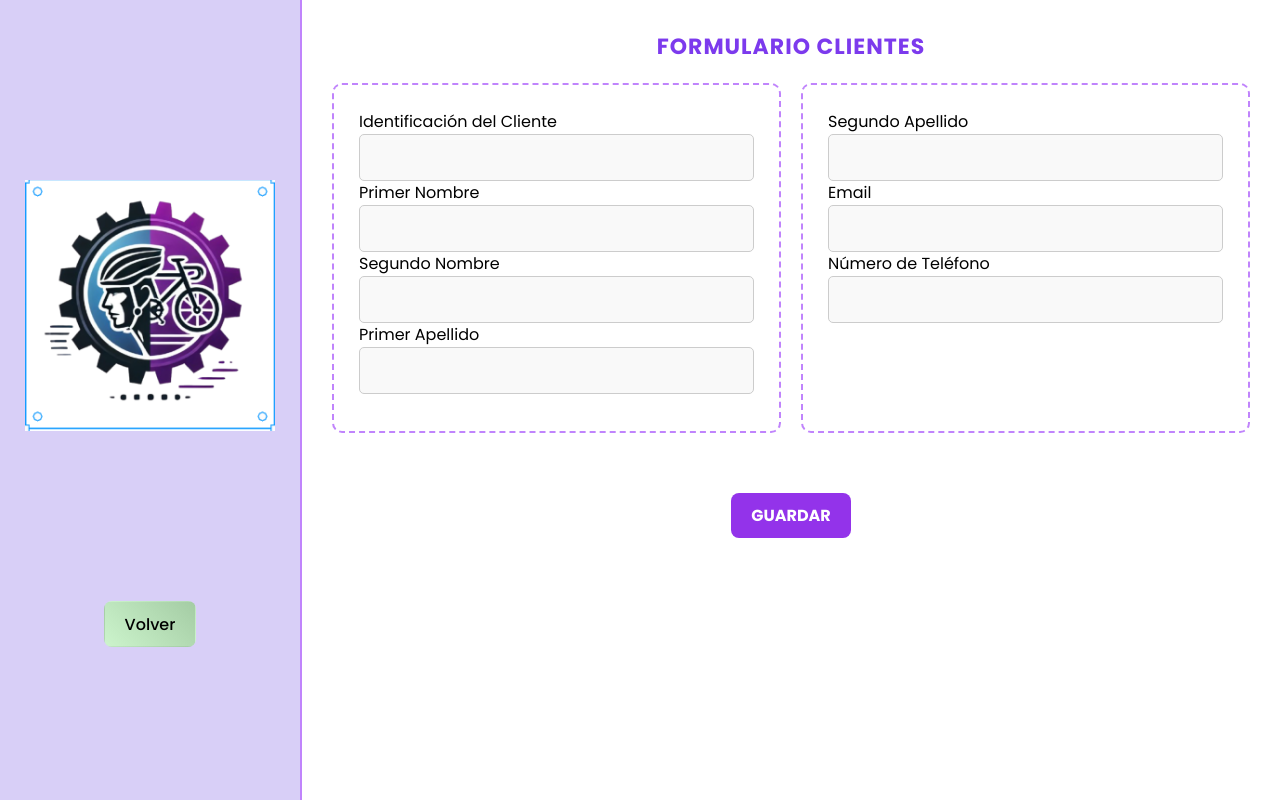
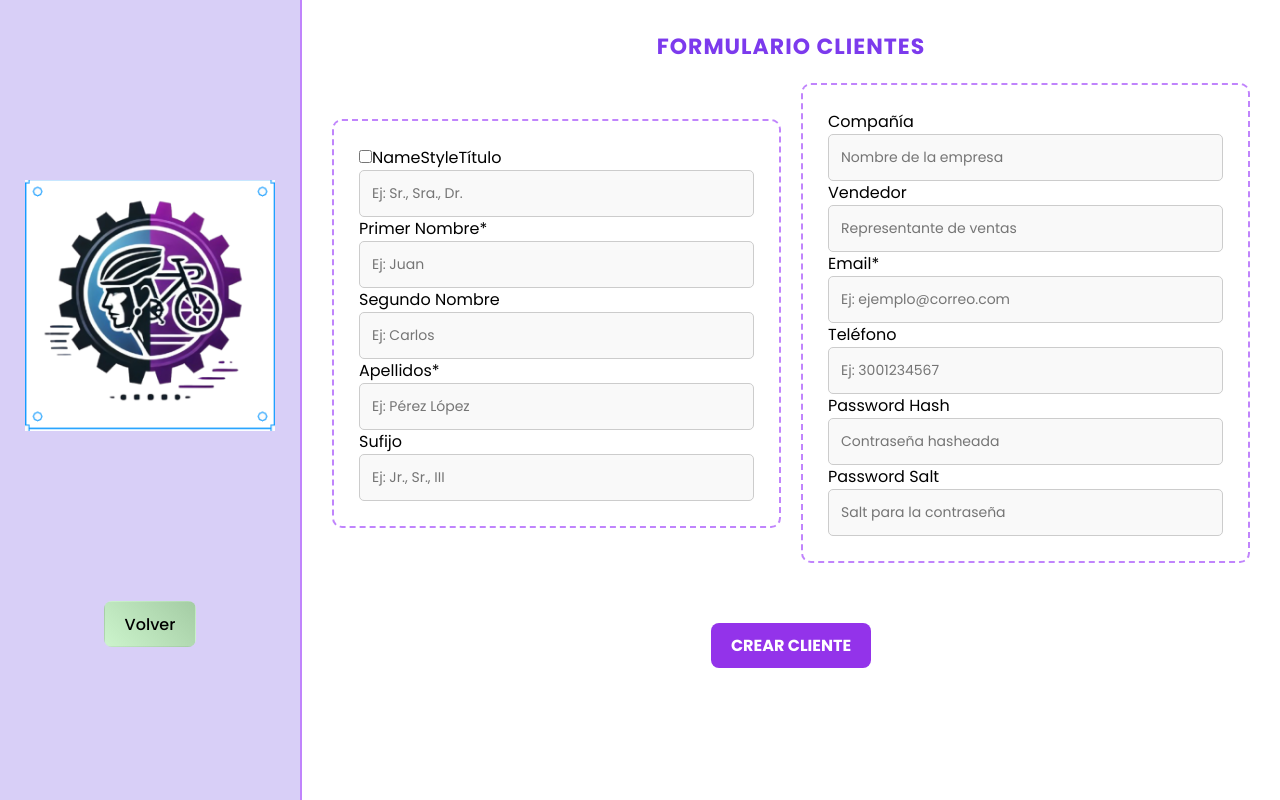
Before and after one commit to DanielPaezR/Gerencia_Front-main, a React (Vite) app: page /clientes in a window 1280 px wide. Built offline with nearby package versions, Linux system fonts and the light colour scheme.

Commit message:
Mejora de conexion backend

```diff
--- a/src/pages/Clientes.jsx
+++ b/src/pages/Clientes.jsx
@@ -5,73 +5,98 @@ import { useNavigate } from "react-router-dom";
 
 const ClientForm = () => {
   const navigate = useNavigate();
+  // State for form data
   const [formData, setFormData] = useState({
-    idNumber: "",
-    firstName: "",
-    secondName: "",
-    firstSurname: "",
-    secondSurname: "",
-    emailAddress: "", // Cambio "email" a "emailAddress"
-    phoneNumber: "",
-    modificationDate: "",
+    NameStyle: false,
+    Title: "",
+    FirstName: "",
+    MiddleName: "",
+    LastName: "",
+    Suffix: "",
+    CompanyName: "",
+    SalesPerson: "",
+    EmailAddress: "",
+    Phone: "",
+    PasswordHash: "",
+    PasswordSalt: ""
   });
 
   const [message, setMessage] = useState("");
+  const [isLoading, setIsLoading] = useState(false);
 
+  // Handle input changes
   const handleChange = (e) => {
-    const { name, value } = e.target;
-    setFormData((prevState) => ({ ...prevState, [name]: value }));
+    const { name, value, type, checked } = e.target;
+    setFormData(prevState => ({
+      ...prevState,
+      [name]: type === 'checkbox' ? checked : value
+    }));
   };
 
   const handleBack = () => {
     navigate("/DatosClientes");
   };
 
+  // Handle form submission
   const handleSubmit = async (e) => {
     e.preventDefault();
+    setIsLoading(true);
 
-    if (!formData.idNumber || !formData.firstName || !formData.firstSurname || !formData.emailAddress || !formData.phoneNumber) {
-      setMessage("⚠️ Por favor, completa todos los campos obligatorios.");
+    // Validation
+    if (!formData.FirstName || !formData.LastName || !formData.EmailAddress) {
+      setMessage("⚠️ Por favor, completa todos los campos obligatorios (Nombre, Apellido y Email).");
       setTimeout(() => setMessage(""), 3000);
+      setIsLoading(false);
+      return;
+    }
+
+    // Email validation
+    if (!/^\S+@\S+\.\S+$/.test(formData.EmailAddress)) {
+      setMessage("⚠️ Por favor, introduce un email válido.");
+      setTimeout(() => setMessage(""), 3000);
+      setIsLoading(false);
       return;
     }
 
     try {
-      const payload = {
-        FirstName: formData.firstName,
-        LastName: formData.firstSurname + (formData.secondSurname ? ` ${formData.secondSurname}` : ""),
-        EmailAddress: formData.emailAddress,
-        PhoneNumber: formData.phoneNumber,
-      };
-
-      const response = await fetch("http://localhost:3000/api/clientes", {
+      const response = await fetch("http://localhost:3000/api/customers", {
         method: "POST",
         headers: {
           "Content-Type": "application/json",
         },
-        body: JSON.stringify(payload),
+        body: JSON.stringify(formData),
       });
 
+      const responseData = await response.json();
+
       if (!response.ok) {
-        throw new Error("Error al guardar los datos.");
+        throw new Error(responseData.message || "Error al guardar los datos.");
       }
 
-      setMessage("✅ Cliente guardado correctamente.");
+      setMessage("✅ Cliente creado correctamente.");
       setTimeout(() => setMessage(""), 3000);
 
+      // Reset form
       setFormData({
-        idNumber: "",
-        firstName: "",
-        secondName: "",
-        firstSurname: "",
-        secondSurname: "",
-        emailAddress: "",
-        phoneNumber: "",
-        modificationDate: "",
+        NameStyle: false,
+        Title: "",
+        FirstName: "",
+        MiddleName: "",
+        LastName: "",
+        Suffix: "",
+        CompanyName: "",
+        SalesPerson: "",
+        EmailAddress: "",
+        Phone: "",
+        PasswordHash: "",
+        PasswordSalt: ""
       });
     } catch (error) {
-      setMessage("❌ Error al guardar el cliente.");
+      console.error("Error:", error);
+      setMessage(`❌ ${error.message || "Error al crear el cliente."}`);
       setTimeout(() => setMessage(""), 3000);
+    } finally {
+      setIsLoading(false);
     }
   };
 
@@ -85,36 +110,152 @@ const ClientForm = () => {
       <main className="form-box">
         <h2 className="form-title">Formulario Clientes</h2>
 
-        {message && <p className="confirmation-message">{message}</p>}
+        {message && (
+          <p className={`confirmation-message ${message.includes("✅") ? "success" : "error"}`}>
+            {message}
+          </p>
+        )}
 
         <form onSubmit={handleSubmit} className="form-grid">
+          {/* Left form section */}
           <div className="form-section">
-            <label className="form-label">Identificación del Cliente</label>
-            <input type="text" name="idNumber" value={formData.idNumber} onChange={handleChange} required className="form-input" />
+            <label className="form-label">
+              <input
+                type="checkbox"
+                name="NameStyle"
+                checked={formData.NameStyle}
+                onChange={handleChange}
+                className="form-checkbox"
+              />
+              NameStyle
+            </label>
 
-            <label className="form-label">Primer Nombre</label>
-            <input type="text" name="firstName" value={formData.firstName} onChange={handleChange} required className="form-input" />
+            <label className="form-label">Título</label>
+            <input
+              type="text"
+              name="Title"
+              value={formData.Title}
+              onChange={handleChange}
+              className="form-input"
+              placeholder="Ej: Sr., Sra., Dr."
+            />
+
+            <label className="form-label">Primer Nombre*</label>
+            <input
+              type="text"
+              name="FirstName"
+              value={formData.FirstName}
+              onChange={handleChange}
+              required
+              className="form-input"
+              placeholder="Ej: Juan"
+            />
 
             <label className="form-label">Segundo Nombre</label>
-            <input type="text" name="secondName" value={formData.secondName} onChange={handleChange} className="form-input" />
+            <input
+              type="text"
+              name="MiddleName"
+              value={formData.MiddleName}
+              onChange={handleChange}
+              className="form-input"
+              placeholder="Ej: Carlos"
+            />
 
-            <label className="form-label">Primer Apellido</label>
-            <input type="text" name="firstSurname" value={formData.firstSurname} onChange={handleChange} required className="form-input" />
+            <label className="form-label">Apellidos*</label>
+            <input
+              type="text"
+              name="LastName"
+              value={formData.LastName}
+              onChange={handleChange}
+              required
+              className="form-input"
+              placeholder="Ej: Pérez López"
+            />
+
+            <label className="form-label">Sufijo</label>
+            <input
+              type="text"
+              name="Suffix"
+              value={formData.Suffix}
+              onChange={handleChange}
+              className="form-input"
+              placeholder="Ej: Jr., Sr., III"
+            />
           </div>
 
+          {/* Right form section */}
           <div className="form-section">
-            <label className="form-label">Segundo Apellido</label>
-            <input type="text" name="secondSurname" value={formData.secondSurname} onChange={handleChange} className="form-input" />
+            <label className="form-label">Compañía</label>
+            <input
+              type="text"
+              name="CompanyName"
+              value={formData.CompanyName}
+              onChange={handleChange}
+              className="form-input"
+              placeholder="Nombre de la empresa"
+            />
 
-            <label className="form-label">Email</label>
-            <input type="email" name="emailAddress" value={formData.emailAddress} onChange={handleChange} required className="form-input" />
+            <label className="form-label">Vendedor</label>
+            <input
+              type="text"
+              name="SalesPerson"
+              value={formData.SalesPerson}
+              onChange={handleChange}
+              className="form-input"
+              placeholder="Representante de ventas"
+            />
 
-            <label className="form-label">Número de Teléfono</label>
-            <input type="tel" name="phoneNumber" value={formData.phoneNumber} onChange={handleChange} required className="form-input" />
+            <label className="form-label">Email*</label>
+            <input
+              type="email"
+              name="EmailAddress"
+              value={formData.EmailAddress}
+              onChange={handleChange}
+              required
+              className="form-input"
+              placeholder="Ej: ejemplo@correo.com"
+            />
+
+            <label className="form-label">Teléfono</label>
+            <input
+              type="tel"
+              name="Phone"
+              value={formData.Phone}
+              onChange={handleChange}
+              className="form-input"
+              placeholder="Ej: 3001234567"
+            />
+
+            <label className="form-label">Password Hash</label>
+            <input
+              type="password"
+              name="PasswordHash"
+              value={formData.PasswordHash}
+              onChange={handleChange}
+              className="form-input"
+              placeholder="Contraseña hasheada"
+            />
+
+            <label className="form-label">Password Salt</label>
+            <input
+              type="password"
+              name="PasswordSalt"
+              value={formData.PasswordSalt}
+              onChange={handleChange}
+              className="form-input"
+              placeholder="Salt para la contraseña"
+            />
           </div>
 
+          {/* Submit button */}
           <div className="submit-button">
-            <button type="submit" className="button">Guardar</button>
+            <button
+              type="submit"
+              className="button"
+              disabled={isLoading}
+            >
+              {isLoading ? "Creando..." : "Crear Cliente"}
+            </button>
           </div>
         </form>
       </main>
```
Also changed, not shown: src/components/Sidebar.jsx (+56 -14 lines), src/pages/Ventas.jsx (+87 -25 lines).
